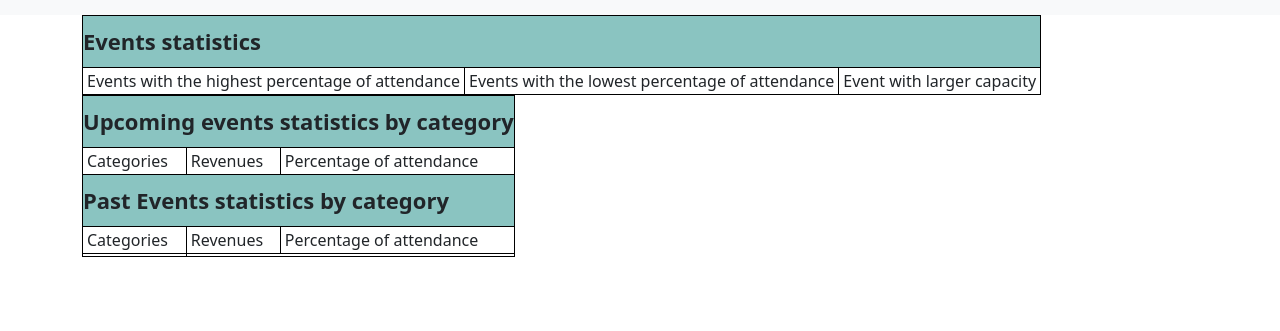
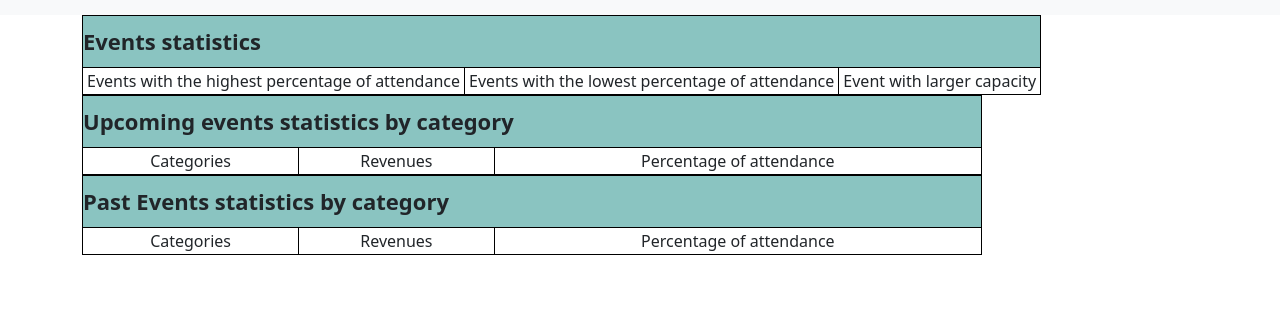
Before and after one commit to germandie/Task-JS, a plain HTML site: page stats.html in a window 1280 px wide. Shown: the part 183-514 px from the top of the page. Drawn offline with nearby package versions, Linux system fonts and the light colour scheme; no server answers.

Commit message:
task4_95%

```diff
--- a/scripts/stats.js
+++ b/scripts/stats.js
@@ -197,9 +197,6 @@ let currentDate = new Date(datos.currentDate)
 
 
 
-
-
-
 let tablaCategorias = document.getElementById("tabla-categorias");
 
 let categorias = [];
@@ -238,6 +235,9 @@ categorias.forEach(categoria => {
   // Agregar la fila a la tabla
   tablaCategorias.appendChild(fila);
 });
+
+
+
 
 
 
@@ -394,7 +394,7 @@ Object.keys(attendanceByCategory).forEach(categoria => {
   const totalCapacity = pastEvents
     .filter(event => event.category === categoria)
     .reduce((total, event) => total + event.capacity, 0);
-  const percentageAttendance = ((totalAttendance / (numEvents * totalCapacity)) * 100).toFixed(2);
+  const percentageAttendance = ((totalAttendance / ( totalCapacity)) * 100).toFixed(2);
 
   // Celda para el porcentaje de asistencia de la categoría
   let celdaAsistencia = document.createElement("td");
--- a/stats.html
+++ b/stats.html
@@ -81,7 +81,7 @@
 
       </table>
 
-      <table>
+      <table class="tabla-2">
  <thead>
         <tr>
           <th colspan="3">Upcoming events statistics by category</th>
@@ -97,17 +97,14 @@
      <tbody id="tabla-categorias">
       <tr id="categories-row">
 
-       <!--  <td id="tabla-categorias"></td>
-        <td></td>
-        <td id="attendance-data"></td> -->
-      </tr>
+   </tr>
     </tbody>
 
 
+  </table>
 
 
-
-
+ <table class="tabla-3">
   <tr>
     <th colspan="3">Past Events statistics by category</th>
 </tr>
@@ -118,38 +115,14 @@
   <td>Percentage of attendance</td>
 </tr>
 
+<tbody id="tabla-past"></tbody>
+<tr>
 
-<tr>
-  <td id="tabla-past"></td>
 </tr>
+</tbody>
+</table>
 
-<!-- <tr>
-  <td>0</td>
-  <td>0</td>
-  <td>0</td>
-</tr>
-<tr>
-  <td>0</td>
-  <td>0</td>
-  <td>0</td>
-</tr>
-<tr>
-  <td>0</td>
-  <td>0</td>
-  <td>0</td>
-</tr>
-<tr>
-  <td>0</td>
-  <td>0</td>
-  <td>0</td>
-</tr>
-<tr>
-  <td>0</td>
-  <td>0</td>
-  <td>0</td>
-</tr> -->
 
-</table>
 </div>
       </div>
 </main>
--- a/style/style.css
+++ b/style/style.css
@@ -133,6 +133,7 @@ th{
 td{
     border: 1px solid black;
     padding: 1px 4px;
+    text-align: center;
 
 }
 
@@ -141,6 +142,11 @@ td{
     justify-content: center;
     margin:0px 15px;
 }
+
+.tabla-2, .tabla-3{
+    width: 56.25rem;
+}
+
 
 
 /*Media queries*/
```
